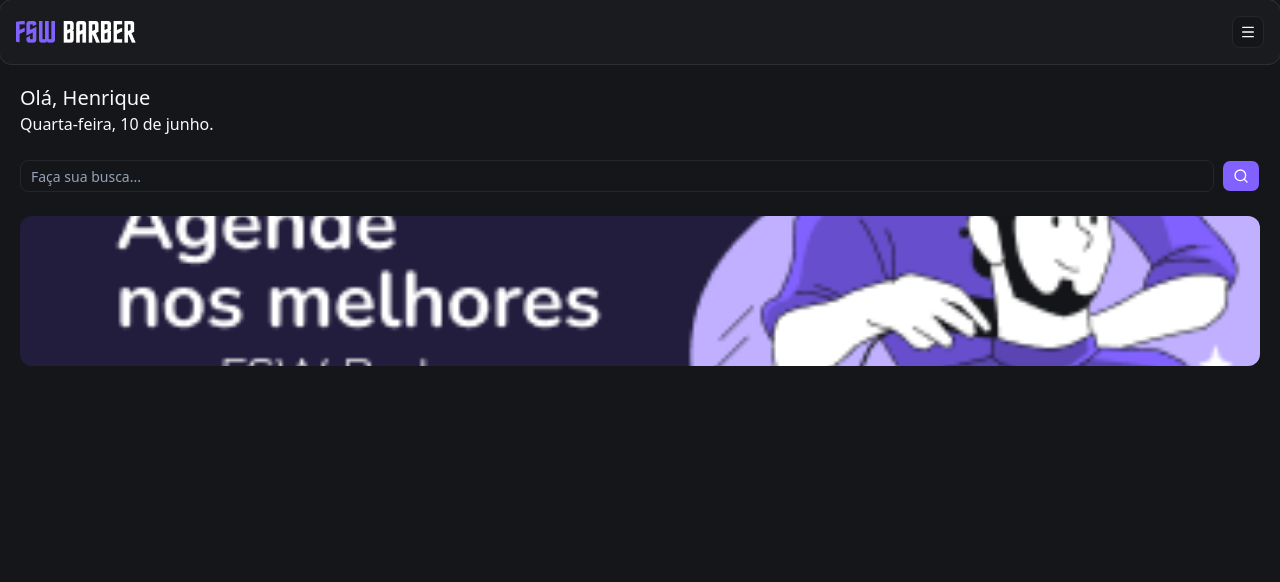
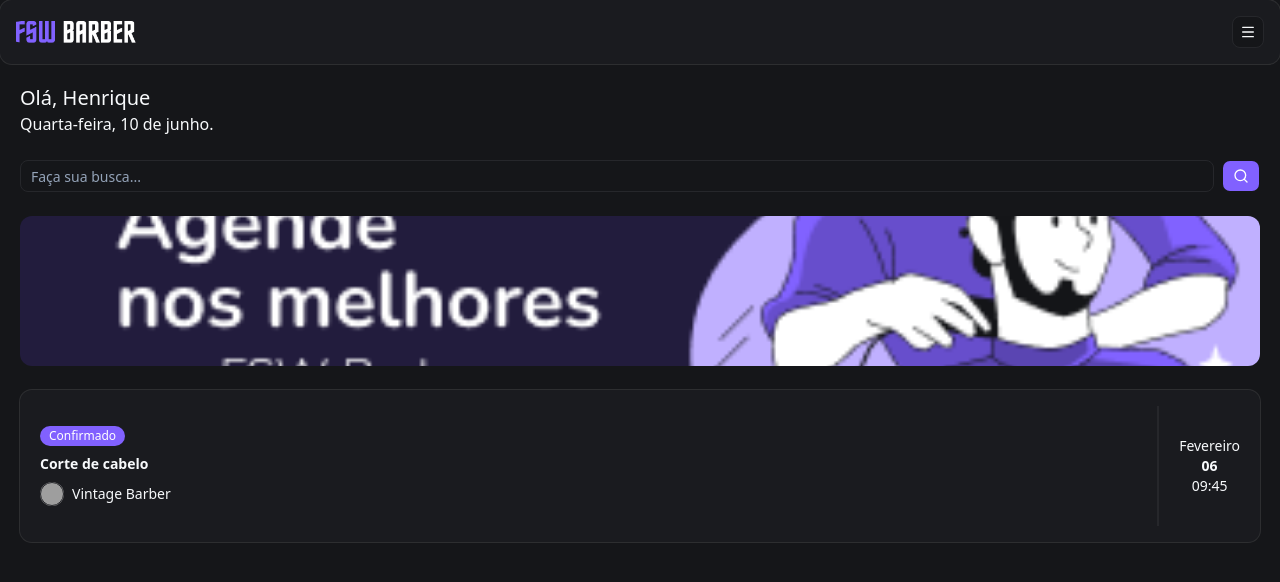
Before and after one commit to Henriquelss/fsw-barber, a Next.js app: page / in a window 1280 px wide. Shown: the top 582 px of the page. Built offline with nearby package versions, Linux system fonts and the light colour scheme; grey boxes are pictures that could not be loaded.

Commit message:
feat: add booking item

```diff
--- /dev/null
+++ b/app/_components/ui/avatar.tsx
@@ -0,0 +1,112 @@
+"use client"
+
+import * as React from "react"
+import { Avatar as AvatarPrimitive } from "radix-ui"
+
+import { cn } from "@/app/_lib/utils"
+
+function Avatar({
+  className,
+  size = "default",
+  ...props
+}: React.ComponentProps<typeof AvatarPrimitive.Root> & {
+  size?: "default" | "sm" | "lg"
+}) {
+  return (
+    <AvatarPrimitive.Root
+      data-slot="avatar"
+      data-size={size}
+      className={cn(
+        "group/avatar after:border-border relative flex size-8 shrink-0 rounded-full select-none after:absolute after:inset-0 after:rounded-full after:border after:mix-blend-darken data-[size=lg]:size-10 data-[size=sm]:size-6 dark:after:mix-blend-lighten",
+        className,
+      )}
+      {...props}
+    />
+  )
+}
+
+function AvatarImage({
+  className,
+  ...props
+}: React.ComponentProps<typeof AvatarPrimitive.Image>) {
+  return (
+    <AvatarPrimitive.Image
+      data-slot="avatar-image"
+      className={cn(
+        "aspect-square size-full rounded-full object-cover",
+        className,
+      )}
+      {...props}
+    />
+  )
+}
+
+function AvatarFallback({
+  className,
+  ...props
+}: React.ComponentProps<typeof AvatarPrimitive.Fallback>) {
+  return (
+    <AvatarPrimitive.Fallback
+      data-slot="avatar-fallback"
+      className={cn(
+        "bg-muted text-muted-foreground flex size-full items-center justify-center rounded-full text-sm group-data-[size=sm]/avatar:text-xs",
+        className,
+      )}
+      {...props}
+    />
+  )
+}
+
+function AvatarBadge({ className, ...props }: React.ComponentProps<"span">) {
+  return (
+    <span
+      data-slot="avatar-badge"
+      className={cn(
+        "bg-primary text-primary-foreground ring-background absolute right-0 bottom-0 z-10 inline-flex items-center justify-center rounded-full bg-blend-color ring-2 select-none",
+        "group-data-[size=sm]/avatar:size-2 group-data-[size=sm]/avatar:[&>svg]:hidden",
+        "group-data-[size=default]/avatar:size-2.5 group-data-[size=default]/avatar:[&>svg]:size-2",
+        "group-data-[size=lg]/avatar:size-3 group-data-[size=lg]/avatar:[&>svg]:size-2",
+        className,
+      )}
+      {...props}
+    />
+  )
+}
+
+function AvatarGroup({ className, ...props }: React.ComponentProps<"div">) {
+  return (
+    <div
+      data-slot="avatar-group"
+      className={cn(
+        "group/avatar-group *:data-[slot=avatar]:ring-background flex -space-x-2 *:data-[slot=avatar]:ring-2",
+        className,
+      )}
+      {...props}
+    />
+  )
+}
+
+function AvatarGroupCount({
+  className,
+  ...props
+}: React.ComponentProps<"div">) {
+  return (
+    <div
+      data-slot="avatar-group-count"
+      className={cn(
+        "bg-muted text-muted-foreground ring-background relative flex size-8 shrink-0 items-center justify-center rounded-full text-sm ring-2 group-has-data-[size=lg]/avatar-group:size-10 group-has-data-[size=sm]/avatar-group:size-6 [&>svg]:size-4 group-has-data-[size=lg]/avatar-group:[&>svg]:size-5 group-has-data-[size=sm]/avatar-group:[&>svg]:size-3",
+        className,
+      )}
+      {...props}
+    />
+  )
+}
+
+export {
+  Avatar,
+  AvatarImage,
+  AvatarFallback,
+  AvatarGroup,
+  AvatarGroupCount,
+  AvatarBadge,
+}
--- /dev/null
+++ b/app/_components/ui/badge.tsx
@@ -0,0 +1,49 @@
+import * as React from "react"
+import { cva, type VariantProps } from "class-variance-authority"
+import { Slot } from "radix-ui"
+
+import { cn } from "@/app/_lib/utils"
+
+const badgeVariants = cva(
+  "group/badge inline-flex h-5 w-fit shrink-0 items-center justify-center gap-1 overflow-hidden rounded-4xl border border-transparent px-2 py-0.5 text-xs font-medium whitespace-nowrap transition-all focus-visible:border-ring focus-visible:ring-[3px] focus-visible:ring-ring/50 has-data-[icon=inline-end]:pr-1.5 has-data-[icon=inline-start]:pl-1.5 aria-invalid:border-destructive aria-invalid:ring-destructive/20 dark:aria-invalid:ring-destructive/40 [&>svg]:pointer-events-none [&>svg]:size-3!",
+  {
+    variants: {
+      variant: {
+        default: "bg-primary text-primary-foreground [a]:hover:bg-primary/80",
+        secondary:
+          "bg-secondary text-secondary-foreground [a]:hover:bg-secondary/80",
+        destructive:
+          "bg-destructive/10 text-destructive focus-visible:ring-destructive/20 dark:bg-destructive/20 dark:focus-visible:ring-destructive/40 [a]:hover:bg-destructive/20",
+        outline:
+          "border-border text-foreground [a]:hover:bg-muted [a]:hover:text-muted-foreground",
+        ghost:
+          "hover:bg-muted hover:text-muted-foreground dark:hover:bg-muted/50",
+        link: "text-primary underline-offset-4 hover:underline",
+      },
+    },
+    defaultVariants: {
+      variant: "default",
+    },
+  },
+)
+
+function Badge({
+  className,
+  variant = "default",
+  asChild = false,
+  ...props
+}: React.ComponentProps<"span"> &
+  VariantProps<typeof badgeVariants> & { asChild?: boolean }) {
+  const Comp = asChild ? Slot.Root : "span"
+
+  return (
+    <Comp
+      data-slot="badge"
+      data-variant={variant}
+      className={cn(badgeVariants({ variant }), className)}
+      {...props}
+    />
+  )
+}
+
+export { Badge, badgeVariants }
--- a/app/page.tsx
+++ b/app/page.tsx
@@ -3,6 +3,9 @@
 import { Button } from "./_components/ui/button"
 import { Input } from "./_components/ui/input"
 import Image from "next/image"
+import { Card, CardContent } from "./_components/ui/card"
+import { Badge } from "./_components/ui/badge"
+import { Avatar, AvatarImage } from "./_components/ui/avatar"
 
 const Home = () => {
   return (
@@ -26,6 +29,30 @@
             alt="Agende nos melhores com fsw "
           />
         </div>
+        <div>
+          <Card className="mt-6">
+            <CardContent className="flex justify-between p-0">
+              {/* Esquerda */}
+              <div className="flex flex-col gap-2 py-5 pl-5">
+                <Badge>Confirmado</Badge>
+                <h3 className="font-bold">Corte de cabelo</h3>
+
+                <div className="flex items-center gap-2">
+                  <Avatar className="h-6 w-6">
+                    <AvatarImage src="https://utfs.io/f/988646ea-dcb6-4f47-8a03-8d4586b7bc21-16v.png" />
+                  </Avatar>
+                  <p className="text-sm">Vintage Barber</p>
+                </div>
+              </div>
+              {/* Direita */}
+              <div className="flex flex-col items-center justify-center border-l-2 border-solid px-5">
+                <p className="font-sm">Fevereiro</p>
+                <p className="font-bold">06</p>
+                <p className="font-sm">09:45</p>
+              </div>
+            </CardContent>
+          </Card>
+        </div>
       </div>
     </div>
   )
```
